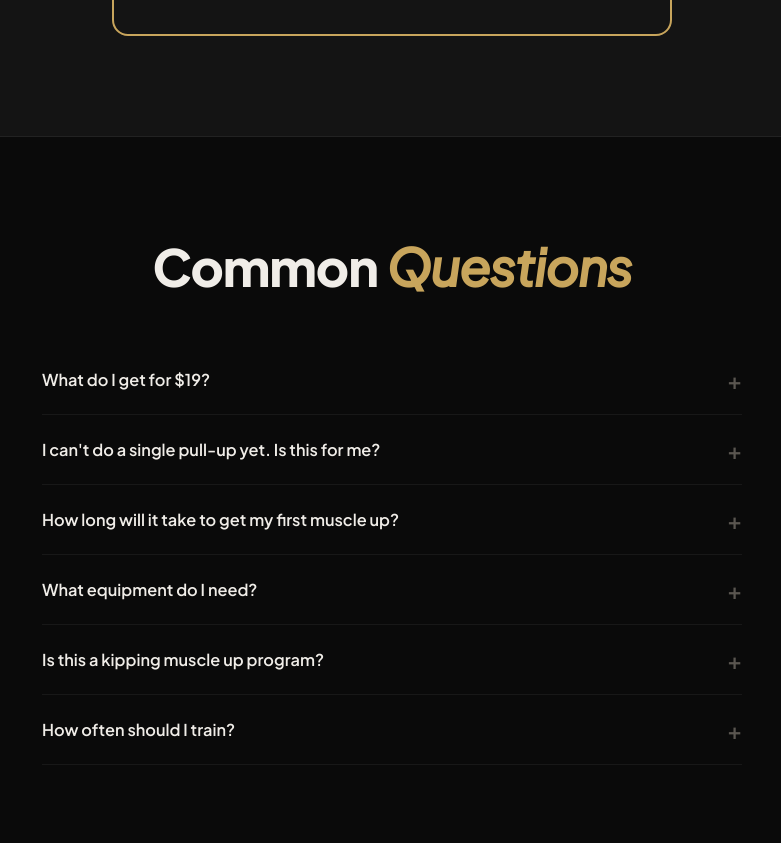
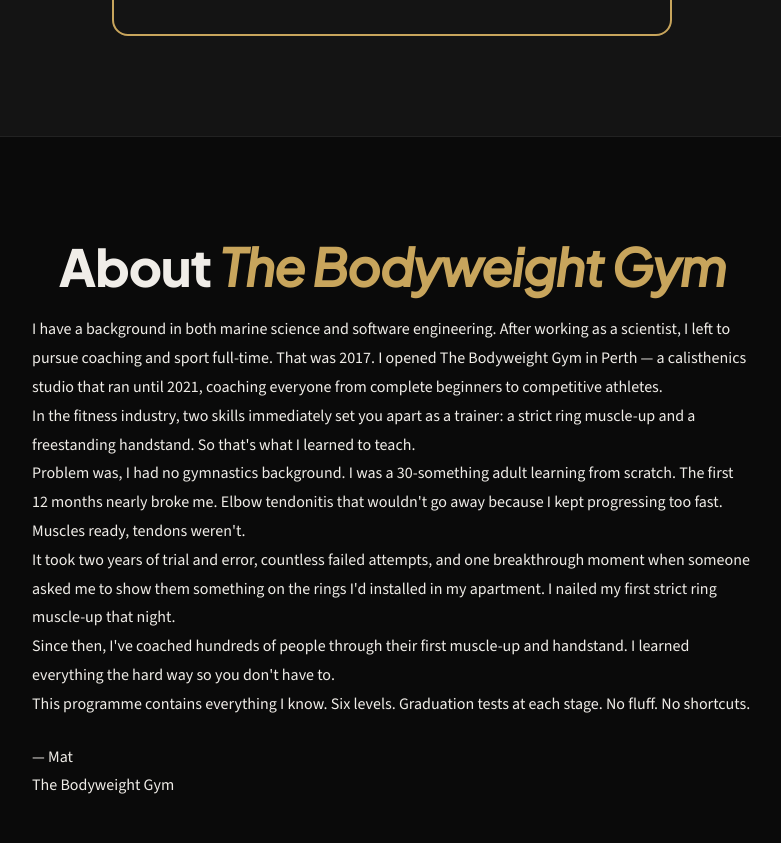
Before and after one commit to Mathew-Harvey/MuscleUp-LandingPage, a website: page index.html in a window 1280 px wide. Shown: the part 7200-8043 px from the top of the page, without its empty margins (248-1029 px from the left). Drawn offline with nearby package versions, Linux system fonts and the light colour scheme.

Commit message:
Add About section

```diff
--- a/index.html
+++ b/index.html
@@ -677,6 +677,22 @@
   </div>
 </section>
 
+<!-- About -->
+<section style="background: var(--bg-alt);">
+  <div class="container">
+    <h2 class="text-center">About <em>The Bodyweight Gym</em></h2>
+    <div style="max-width: 720px; margin: 0 auto; text-align: left; line-height: 1.8; color: var(--text);">
+      <p>I have a background in both marine science and software engineering. After working as a scientist, I left to pursue coaching and sport full-time. That was 2017. I opened The Bodyweight Gym in Perth — a calisthenics studio that ran until 2021, coaching everyone from complete beginners to competitive athletes.</p>
+      <p>In the fitness industry, two skills immediately set you apart as a trainer: a strict ring muscle-up and a freestanding handstand. So that's what I learned to teach.</p>
+      <p>Problem was, I had no gymnastics background. I was a 30-something adult learning from scratch. The first 12 months nearly broke me. Elbow tendonitis that wouldn't go away because I kept progressing too fast. Muscles ready, tendons weren't.</p>
+      <p>It took two years of trial and error, countless failed attempts, and one breakthrough moment when someone asked me to show them something on the rings I'd installed in my apartment. I nailed my first strict ring muscle-up that night.</p>
+      <p>Since then, I've coached hundreds of people through their first muscle-up and handstand. I learned everything the hard way so you don't have to.</p>
+      <p>This programme contains everything I know. Six levels. Graduation tests at each stage. No fluff. No shortcuts.</p>
+      <p style="margin-top: 24px;">— Mat<br>The Bodyweight Gym</p>
+    </div>
+  </div>
+</section>
+
 <!-- FAQ -->
 <section>
   <div class="container">
```
